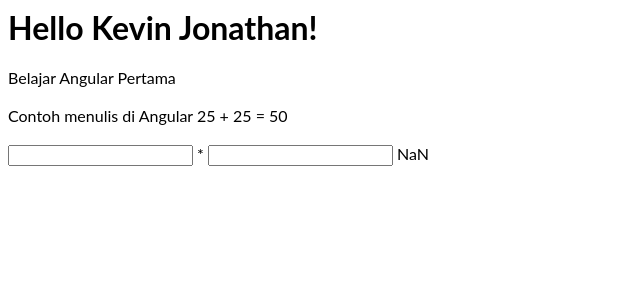
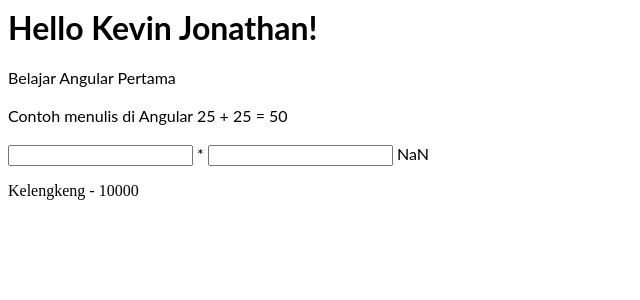
Before and after one commit to KevinJonathan117/learn-angular, an Angular app: page / in a window 1280 px wide. Shown: the top 300 px of the page, without its empty margins (0-640 px from the left). Built offline with nearby package versions, Linux system fonts and the light colour scheme.

Commit message:
Trying out variable on app.component.ts

```diff
--- a/src/app/app.component.html
+++ b/src/app/app.component.html
@@ -13,3 +13,7 @@
   <input [(ngModel)]="b" type="text">
   {{a * b}}
 </p>
+
+<div>
+  {{ item.nama }} - {{ item.harga }}
+  </div>
--- a/src/app/app.component.ts
+++ b/src/app/app.component.ts
@@ -7,4 +7,8 @@ import { Component } from '@angular/core';
 })
 export class AppComponent  {
   name = 'Kevin Jonathan';
+  item = {
+    nama : 'Kelengkeng',
+    harga : 10000
+  }
 }
```
